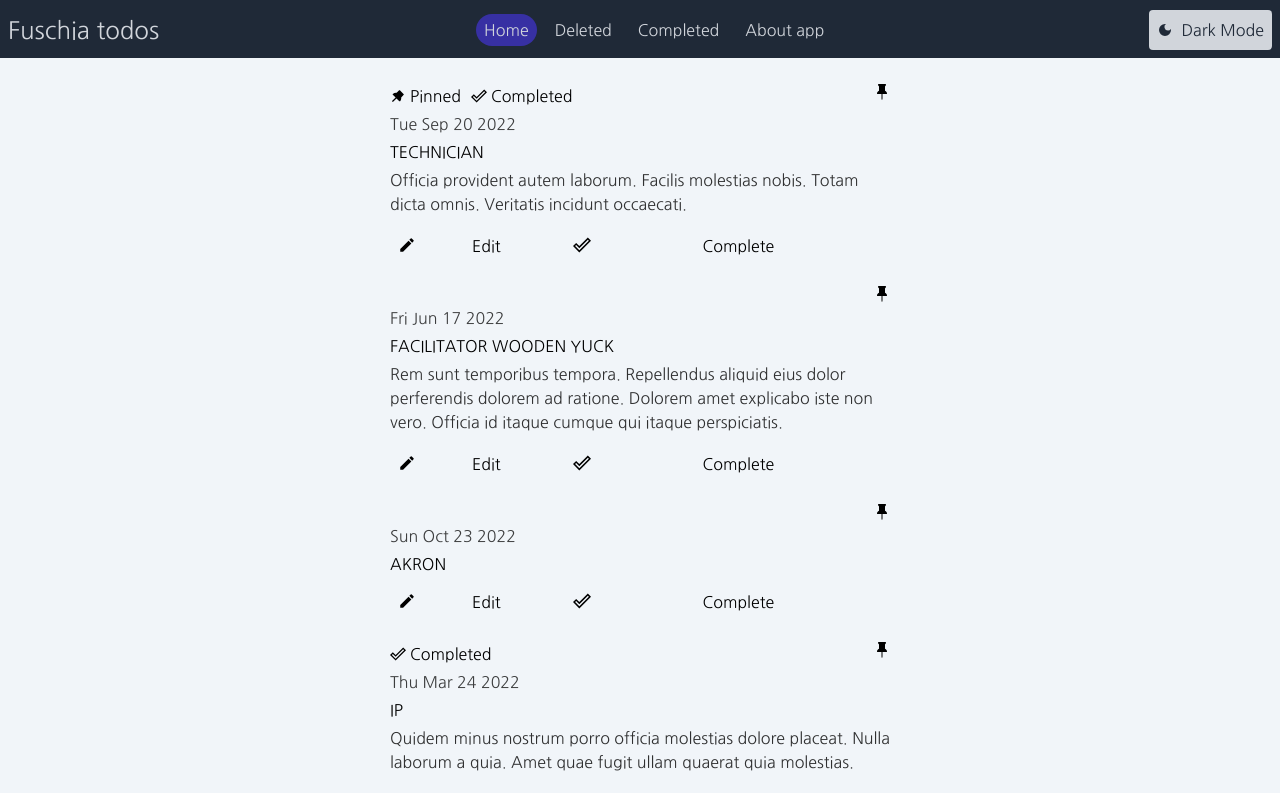
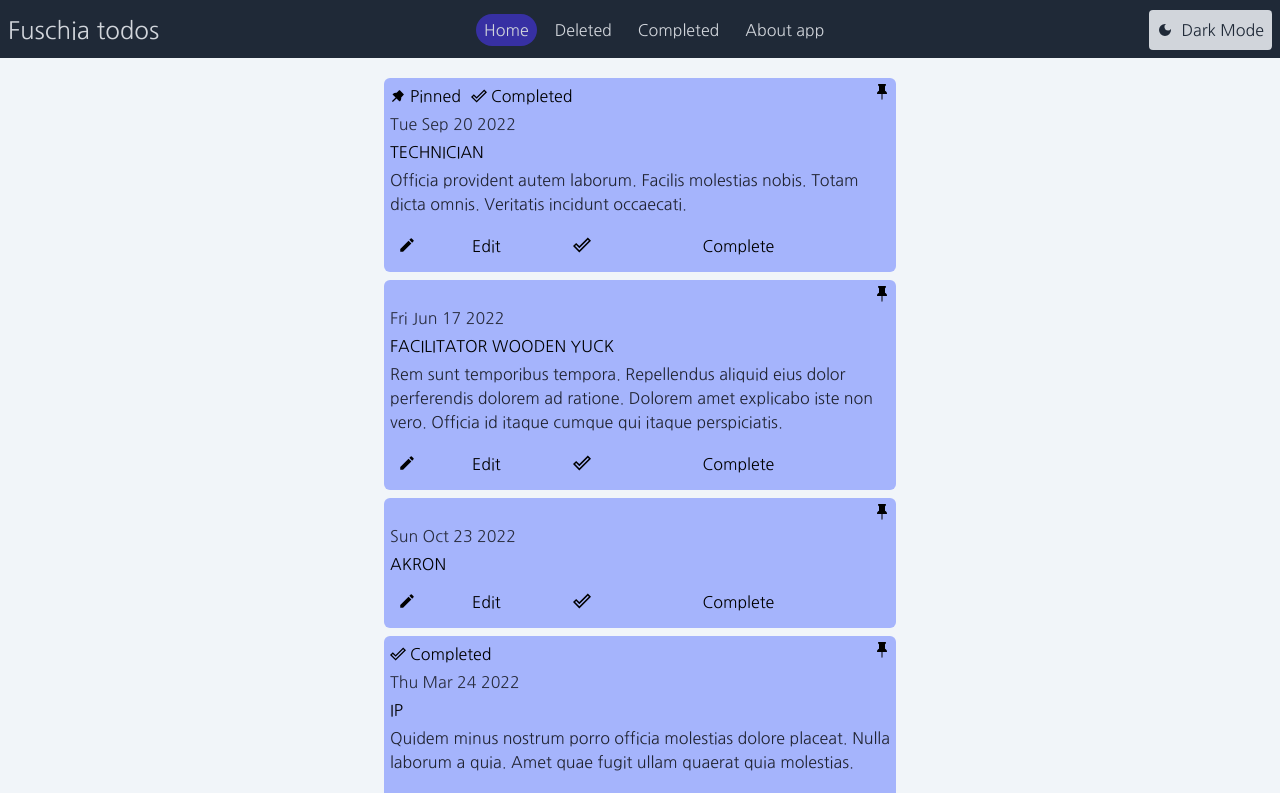
Before and after one commit to kaboomblam/tododarklight, a React (Vite) app: page / in a window 1280 px wide. Shown: the top 793 px of the page. Built offline with nearby package versions, Linux system fonts and the light colour scheme.

Commit message:
Proceed to add tailwind dark mode configuration

```diff
--- a/src/components/TodoListItem.tsx
+++ b/src/components/TodoListItem.tsx
@@ -12,7 +12,10 @@ type Props = {
 const TodoListItem: React.FC<Props> = ({ todoItem }) => {
   var todo = todoItem.todo;
   return (
-    <div key={todo.id} className="flex flex-col gap-1 p-1.5 rounded-md">
+    <div
+      key={todo.id}
+      className="bg-indigo-300 dark:bg-slate-500 flex flex-col gap-1 p-1.5 rounded-md"
+    >
       <div className="flex gap-2.5 items-start">
         {todo.pinned && (
           <div className="flex items-center gap-1">
--- a/tailwind.config.cjs
+++ b/tailwind.config.cjs
@@ -1,5 +1,6 @@
 /** @type {import('tailwindcss').Config} */
 module.exports = {
+  darkMode: "class",
   content: ["./index.html", "./src/**/*.{js,ts,jsx,tsx}"],
   theme: {
     extend: {},
```
